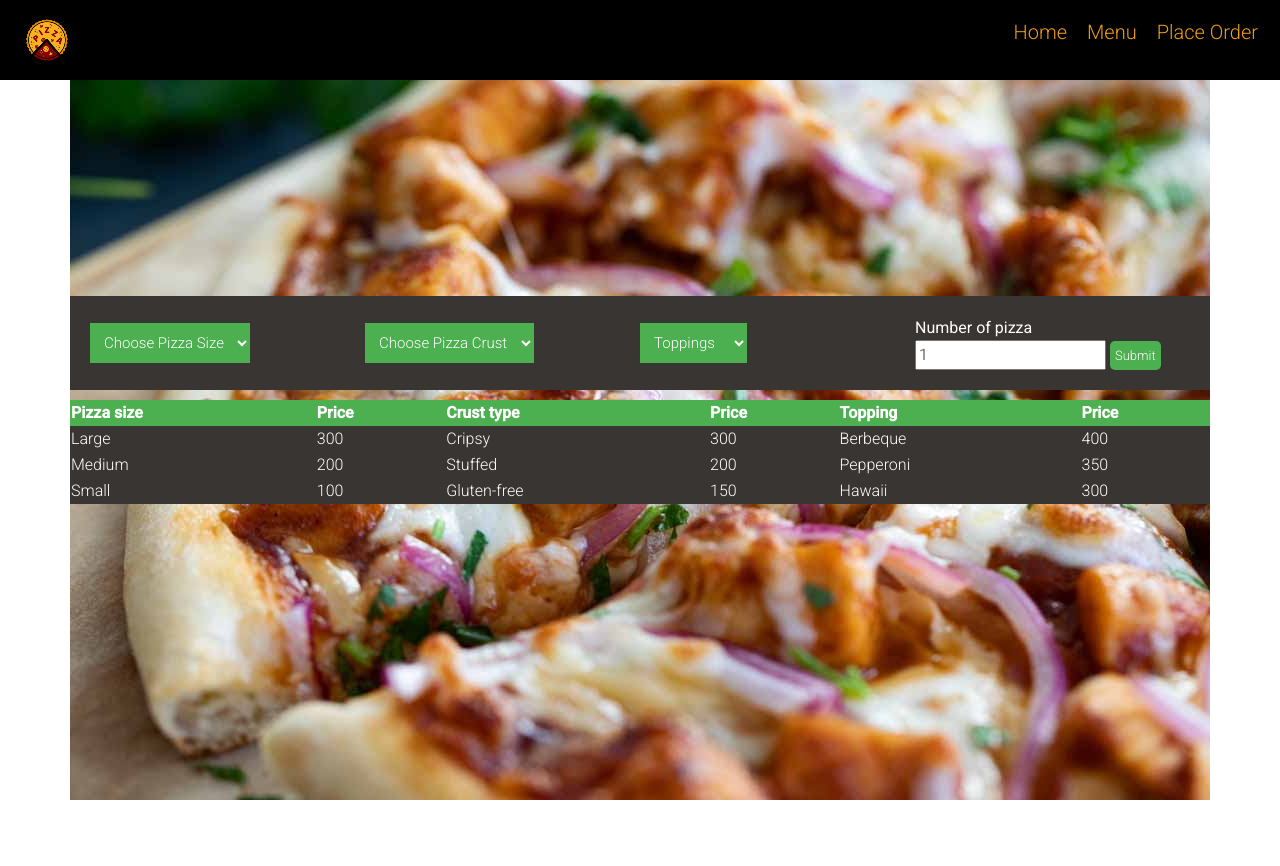
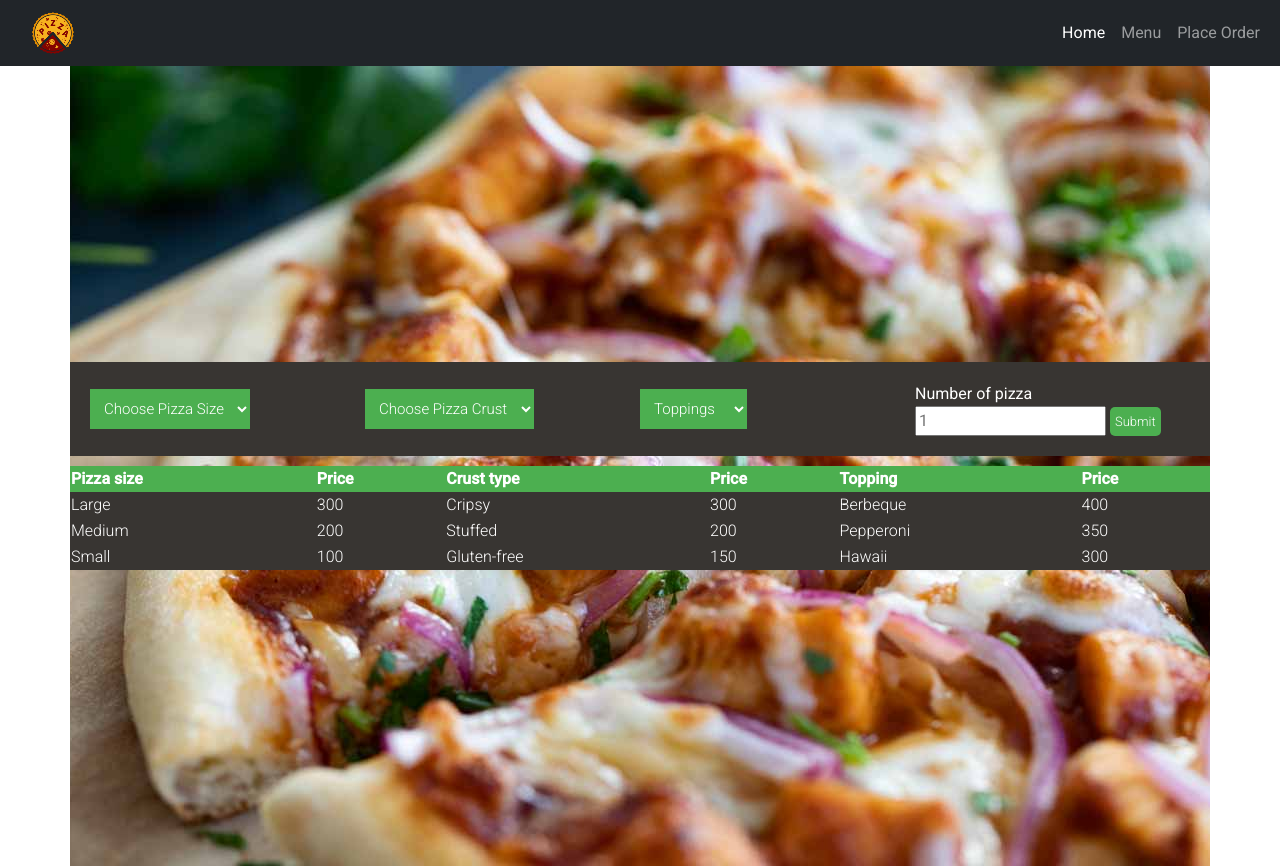
Before and after one commit to Mukundi-Mbugi/pizzero-s, a plain HTML site: page order.html in a window 1280 px wide. Before the commit the page ends 800 px from the top, so only its background shows below. Drawn offline with nearby package versions, Linux system fonts and the light colour scheme.

Commit message:
Add navbar styling

```diff
--- a/css/style.css
+++ b/css/style.css
@@ -51,7 +51,7 @@
   font-weight: 100;
 }
 
-.nav {
+.nav2 {
   position: fixed;
   background-color: rgb(0, 0, 0);
   left: 0;
@@ -59,23 +59,28 @@
   top: 0;
 }
 
-.container-fluid {
+/* .container-fluid1 {
   display: flex;
   justify-content: space-between;
-  align-items: center;
+  align-items: flex-end;
   padding: 5px;
-}
+} */
 
-.container-fluid ul {
+/* .nav2 a{
   display: flex;
-  justify-content: center;
-  align-items: center;
+  justify-content: right;
+  align-items: flex-end;
   list-style-type: none;
-}
+  text-decoration: none;
+} */
 
-.container-fluid a {
+.nav2 a{
+  position: relative;
+  display: flex;
+  flex-direction: row;
+  list-style-type: none;
+  text-decoration: none;
   color: rgb(240, 155, 18);
-  text-decoration: none;
   padding: 10px;
   font-size: 20px;
   font-weight: 300;
@@ -102,7 +107,7 @@
 
 .cont2 {
   position: relative;
-  margin-top: 75px;
+  display: flex;
   padding: 50px;
   background-color: #1b1a17;
   justify-content: center;
@@ -241,7 +246,7 @@
 #t-head{
   padding-top: 12px;
   padding-bottom: 12px;
-  text-align: left;
+  text-align: justify;
   background-color: #4caf50;
   color: white;
   margin-top: 20px;
@@ -252,4 +257,5 @@
   color: white;
   font-weight: 300;
   margin-top: 10px;
+  padding: 5px;
 }
--- a/order.html
+++ b/order.html
@@ -11,14 +11,28 @@
   <link href="https://cdn.jsdelivr.net/npm/bootstrap@5.1.3/dist/css/bootstrap.min.css" rel="stylesheet" integrity="sha384-1BmE4kWBq78iYhFldvKuhfTAU6auU8tT94WrHftjDbrCEXSU1oBoqyl2QvZ6jIW3" crossorigin="anonymous">
 </head>
 <body>
-  <nav class="nav">
+  <nav class="navbar navbar-expand-md navbar-dark bg-dark" aria-label="Fourth navbar example">
     <div class="container-fluid">
-      <a href="index.html"><img src="/images/logo.png" alt="logo"></a>
-      <ul>
-        <li><a href="index.html">Home</a></li>
-        <li><a href="menu.html">Menu</a></li>
-        <li><a href="order.html">Place Order</a></li>
-      </ul>
+      <a class="navbar-brand d-flex align-items-center" href="index.html"></a>
+      <a href="index.html"><img src="./images/logo.png" alt="logo"></a>
+      <button class="navbar-toggler" type="button" data-bs-toggle="collapse" data-bs-target="#navbarsExample04" aria-controls="navbarsExample04" aria-expanded="false" aria-label="Toggle navigation">
+        <span class="navbar-toggler-icon"></span>
+      </button>
+
+      <div class="collapse navbar-collapse" id="navbarsExample04">
+        <ul class="navbar-nav ms-auto mb-2 mb-md-0 ">
+          <li class="nav-item">
+            <a class="nav-link active" aria-current="page" href="index.html">Home</a>
+          </li>
+          <li class="nav-item">
+            <a class="nav-link" href="menu.html">Menu</a>
+          </li>
+          <li class="nav-item">
+            <a class="nav-link" href="order.html">Place Order</a>
+          </li>
+
+        </ul>
+      </div>
     </div>
   </nav>
   <div class="container ordercont1">
```
Also changed, not shown: index.html (+22 -8 lines), menu.html (+20 -7 lines).
